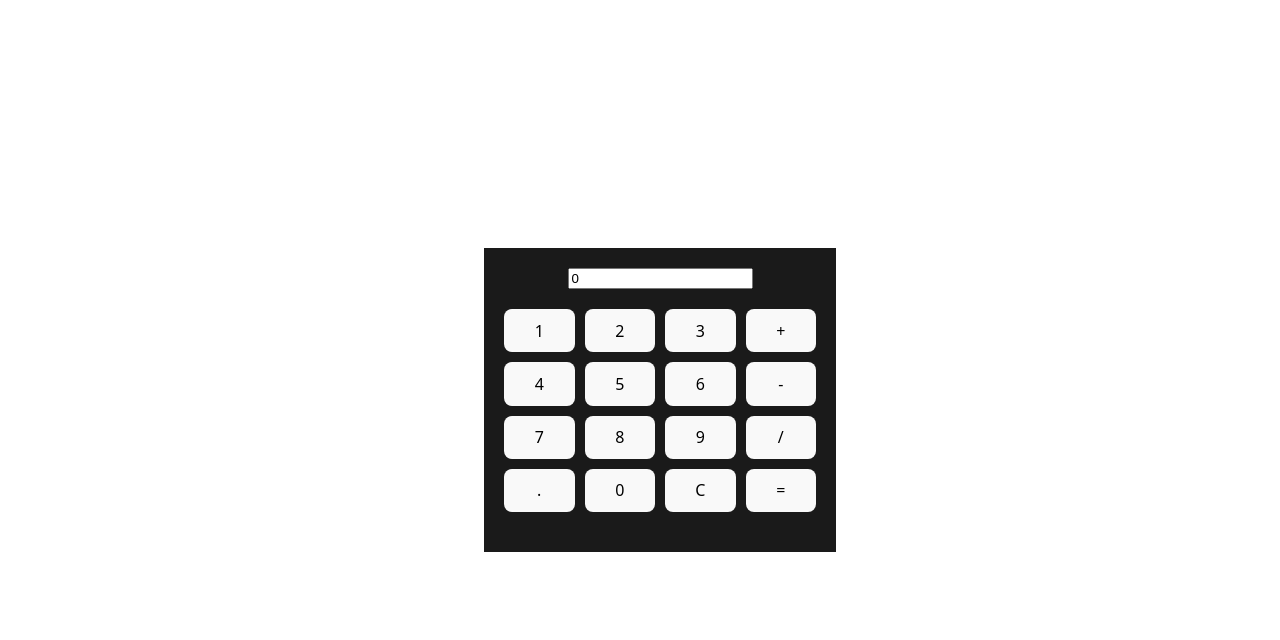
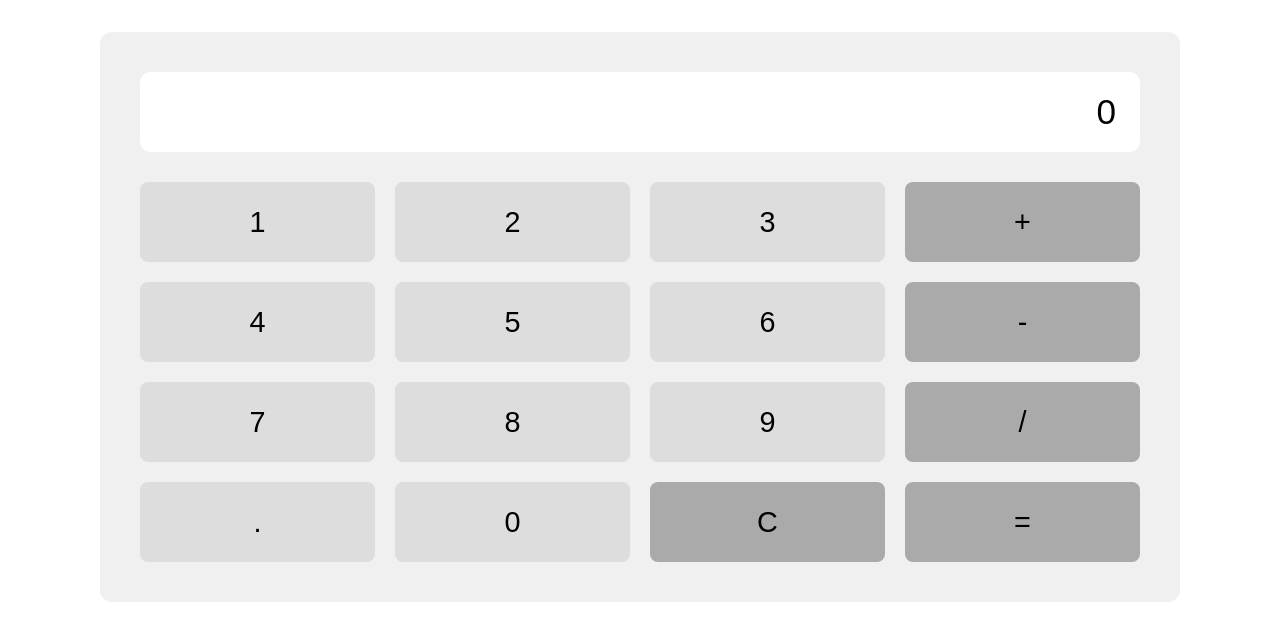
Before and after one commit to jake15462/React-Calculator, a React (Vite) app: page / in a window 1280 px wide. Shown: the top 640 px of the page. Built offline with nearby package versions, Linux system fonts and the light colour scheme.

Commit message:
layout and style updates

```diff
--- a/package.json
+++ b/package.json
@@ -11,7 +11,8 @@
   },
   "dependencies": {
     "react": "^19.1.0",
-    "react-dom": "^19.1.0"
+    "react-dom": "^19.1.0",
+    "sass": "^1.89.2"
   },
   "devDependencies": {
     "@eslint/js": "^9.30.1",
--- a/src/NumButton/numButton.jsx
+++ b/src/NumButton/numButton.jsx
@@ -1,4 +1,6 @@
 import React from "react";
+import './numButton.scss';
+
 
 function NumButton({ value, onClick }) {
   return (
--- a/src/NumButton/numButton.scss
+++ b/src/NumButton/numButton.scss
@@ -1,12 +1,19 @@
 .num-button {
-  display: inline-block;
-  width: 60px;
-  height: 60px;
-  background-color: #f0f0f0;
-  border: 1px solid #ccc;
-  border-radius: 5px;
-  text-align: center;
-  line-height: 60px;
-  font-size: 24px;
   cursor: pointer;
+  width: 100%;
+  padding: 1.5rem;
+  font-size: 1.8rem;
+  background-color: #ddd;
+  color: #000;
+  border: none;
+  border-radius: 8px;
+  transition: background-color 0.3s ease;
+
+  &:hover {
+    background-color: #ccc;
+  }
+
+  &:active {
+    background-color: #bbb;
+  }
 }
--- a/src/OpButton/opButton.jsx
+++ b/src/OpButton/opButton.jsx
@@ -1,4 +1,5 @@
 import React from "react";
+import './opButton.scss';
 
 function opButton({ value, onClick }) {
   return (
--- a/src/OpButton/opButton.scss
+++ b/src/OpButton/opButton.scss
@@ -1,12 +1,19 @@
 .op-button {
-  display: inline-block;
-  width: 60px;
-  height: 60px;
-  background-color: #e0e0e0;
-  border: 1px solid #bbb;
-  border-radius: 5px;
-  text-align: center;
-  line-height: 60px;
-  font-size: 24px;
   cursor: pointer;
+  width: 100%;
+  padding: 1.5rem;
+  font-size: 1.8rem;
+  background-color: #aaa;
+  color: #000;
+  border: none;
+  border-radius: 8px;
+  transition: background-color 0.3s ease;
+
+  &:hover {
+    background-color: #ccc;
+  }
+
+  &:active {
+    background-color: #bbb;
+  }
 }
--- a/src/ScreenInput/screenInput.jsx
+++ b/src/ScreenInput/screenInput.jsx
@@ -1,4 +1,5 @@
 import React from "react";
+import './screenInput.scss';
 
 function ScreenInput({ value }) {
   return (
--- a/src/ScreenInput/screenInput.scss
+++ b/src/ScreenInput/screenInput.scss
@@ -1,4 +1,15 @@
 .input-screen {
-    width: 100%;
-    height: 60px;
+  width: 100%;
+  height: 80px;
+  padding: 0 1.5rem;
+  font-size: 2.2rem;
+  background-color: #ffffff;
+  color: #000;
+  border: none;
+  border-radius: 10px;
+  text-align: right;
+  box-sizing: border-box;
+  overflow: hidden;
+  white-space: nowrap;
+  text-overflow: ellipsis;
 }
--- a/src/index.css
+++ b/src/index.css
@@ -2,69 +2,22 @@
   font-family: system-ui, Avenir, Helvetica, Arial, sans-serif;
   line-height: 1.5;
   font-weight: 400;
-
   color-scheme: light dark;
   color: rgba(255, 255, 255, 0.87);
-  background-color: #242424;
-
   font-synthesis: none;
   text-rendering: optimizeLegibility;
   -webkit-font-smoothing: antialiased;
   -moz-osx-font-smoothing: grayscale;
 }
 
-a {
-  font-weight: 500;
-  color: #646cff;
-  text-decoration: inherit;
-}
-a:hover {
-  color: #535bf2;
+html, body {
+  height: 100%;
+  margin: 0;
+  padding: 0;
 }
 
-body {
-  margin: 0;
-  display: flex;
-  place-items: center;
-  min-width: 320px;
-  min-height: 100vh;
-}
-
-h1 {
-  font-size: 3.2em;
-  line-height: 1.1;
-}
-
-button {
-  border-radius: 8px;
-  border: 1px solid transparent;
-  padding: 0.6em 1.2em;
-  font-size: 1em;
-  font-weight: 500;
-  font-family: inherit;
-  background-color: #1a1a1a;
-  cursor: pointer;
-  transition: border-color 0.25s;
-}
-button:hover {
-  border-color: #646cff;
-}
-button:focus,
-button:focus-visible {
-  outline: 4px auto -webkit-focus-ring-color;
-}
-
-@media (prefers-color-scheme: light) {
-  :root {
-    color: #213547;
-    background-color: #ffffff;
-  }
-  a:hover {
-    color: #747bff;
-  }
-  button {
-    background-color: #f9f9f9;
-  }
+#root {
+  height: calc(100% - 80px);
 }
 
 .calculator {
@@ -72,20 +25,32 @@ button:focus-visible {
   flex-direction: column;
   align-items: center;
   justify-content: center;
+  width: 95%;
+  max-width: 1000px;
+  margin: auto;
+  background-color: #f0f0f0;
+  padding: 40px;
+  border-radius: 12px;
+}
+
+.calculator-inner {
+  display: grid;
+  grid-template-columns: repeat(4, 1fr);
+  grid-auto-rows: minmax(4rem, 10vh);
+  gap: 20px;
   width: 100%;
-  height: 100%;
-  max-height: 800px;
-  max-width: 600px;
-  margin: auto;
-  background-color: #1a1a1a;
-  padding: 20px;
+  padding-top: 30px;
+}
 
-  .calculator-inner {
-    display: grid;
-    grid-template-columns: repeat(4, 1fr);
-    gap: 10px;
-    width: 100%;
-    padding: 20px;
-    border-radius: 8px;
+@media (max-width: 600px) {
+  .num-button {
+    font-size: 1.4rem;
+    padding: 1rem;
+  }
+
+  .input-screen {
+    font-size: 1.6rem;
+    height: 60px;
+    padding: 0 1rem;
   }
 }
```
Also changed, not shown: 1 other file (tests, documents, lock files or other folders).
